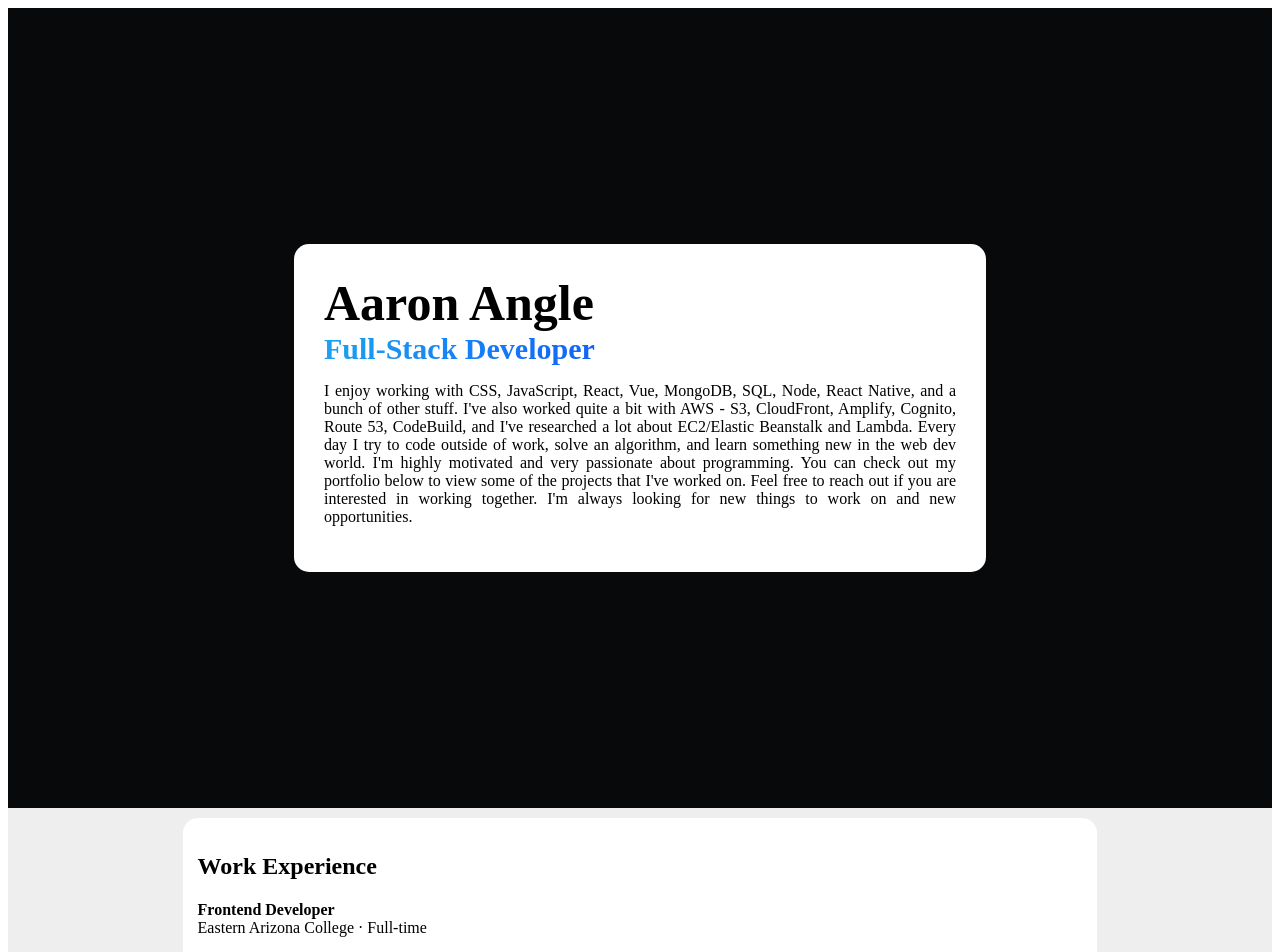
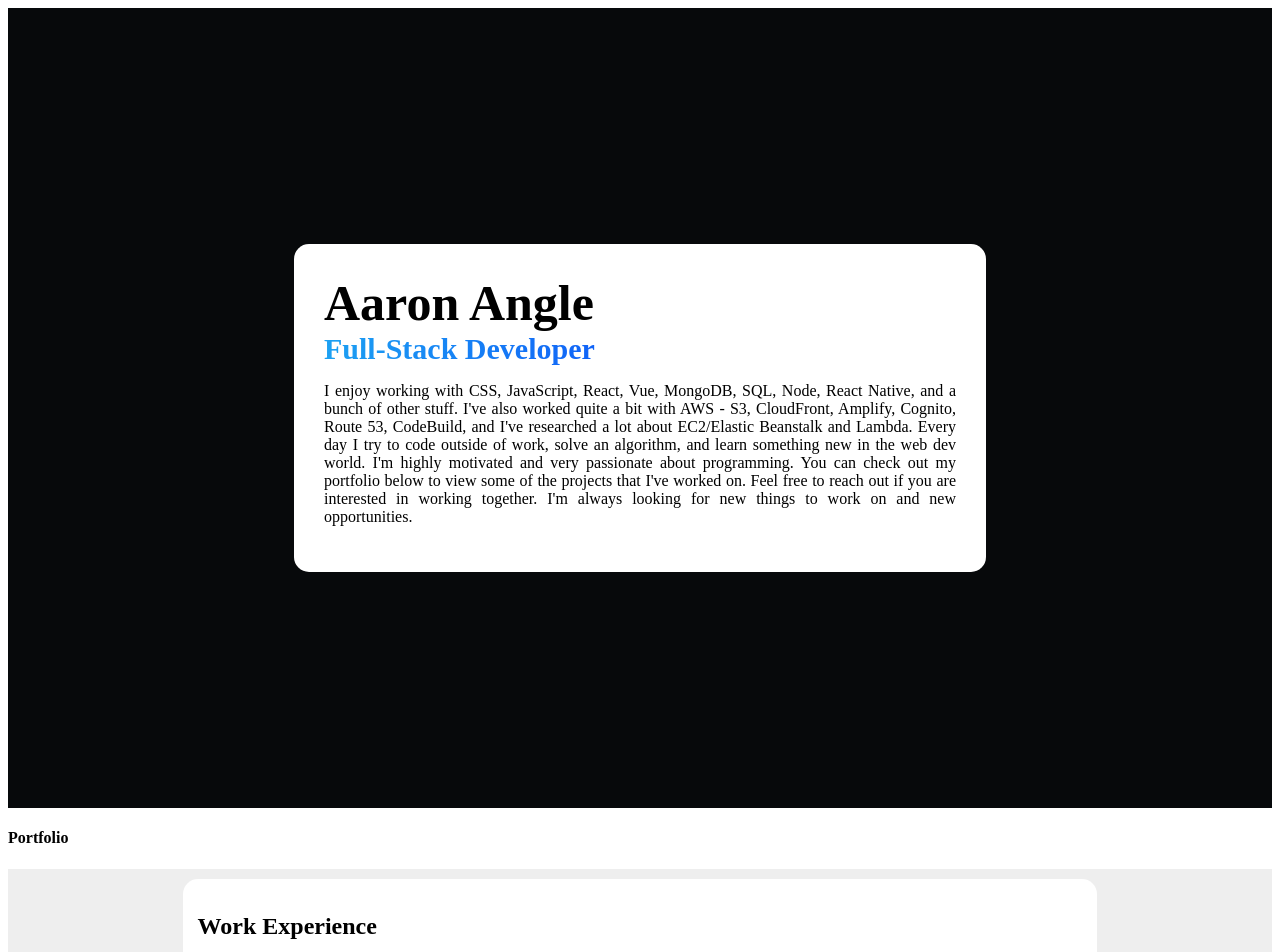
Before and after one commit to aaronangle/Portfolio, a React (Create React App) app: page / in a window 1280 px wide. Shown: the top 952 px of the page. Built offline with nearby package versions, Linux system fonts and the light colour scheme; the HTML template or start-up script is replaced by a standard one.

Commit message:
portfolio

```diff
--- a/src/App.js
+++ b/src/App.js
@@ -7,7 +7,7 @@ function App() {
   return (
     <div className="App">
       <Header />
-      {/* <Portfolio /> */}
+      <Portfolio />
       <Resume />
       <Contact />
     </div>
```
